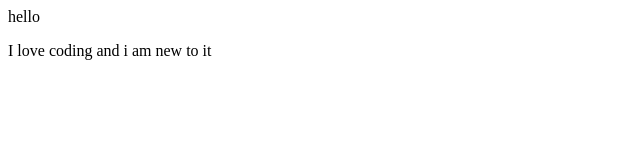
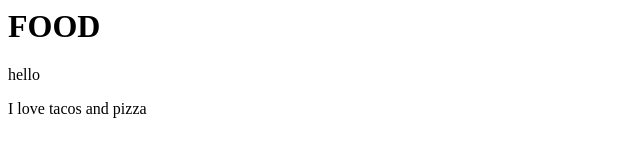
Before and after one commit to kpchahal/project, a plain HTML site: page index.html in a window 1280 px wide. Shown: the whole page, without its empty margins (0-640 px from the left). Drawn offline with Linux system fonts and the light colour scheme.

Commit message:
added h1 tag to index.html

```diff
--- a/index.html
+++ b/index.html
@@ -1,6 +1,7 @@
 <html>
 <title>This is my website haha
 </title>
+<h1>FOOD</h1>
   <p>hello</p>
-<p>I love coding and i am new to it</p>
+<p>I love tacos and pizza</p>
 </html>
```
